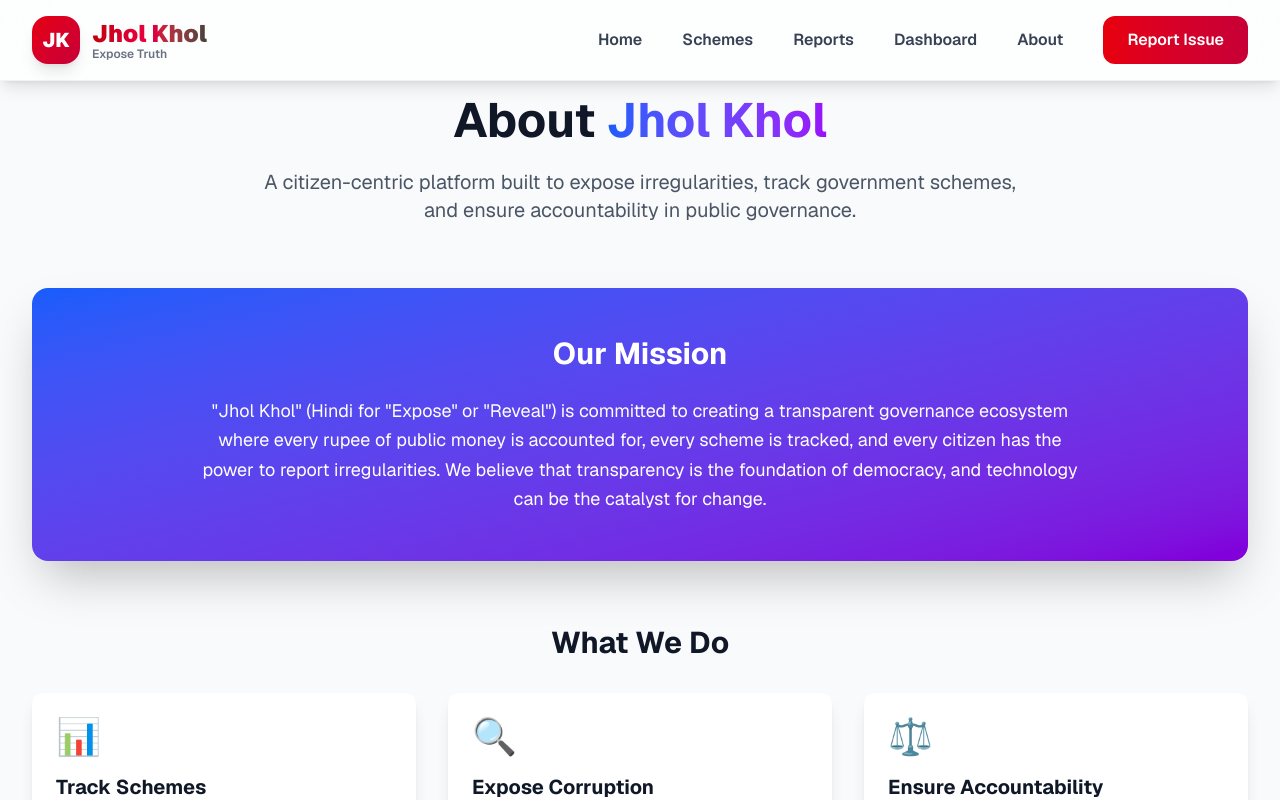
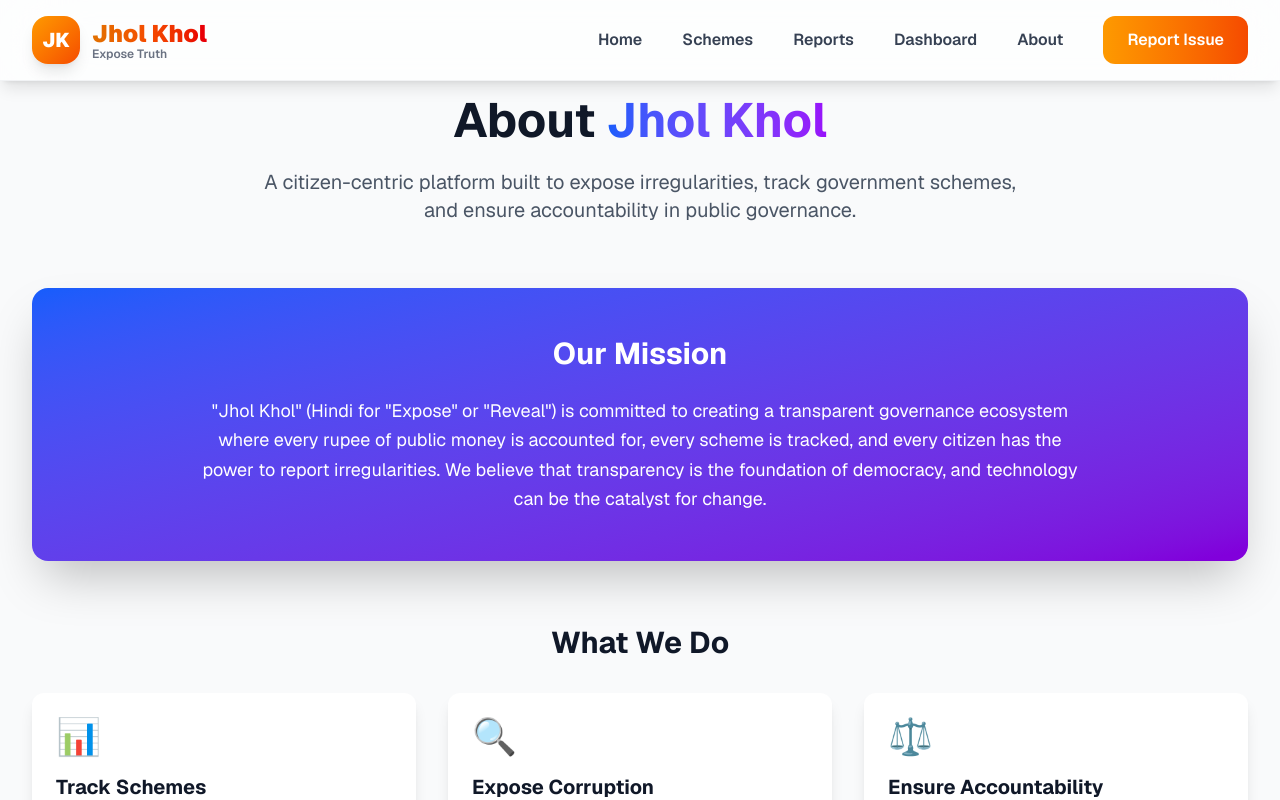
Before and after one commit to flexykrn/COHERENCE-26_NPXCREATE, a Next.js app in the folder jhol-khol/: page /about in a window 1280 px wide. Shown: the top 800 px of the page. Built offline with nearby package versions, Linux system fonts and the light colour scheme.

Commit message:
refactor: update navbar color theme to amber/orange palette

```diff
--- a/jhol-khol/src/components/Navbar.tsx
+++ b/jhol-khol/src/components/Navbar.tsx
@@ -19,14 +19,14 @@ export default function Navbar() {
     <nav className="fixed w-full bg-white/70 dark:bg-gray-900/70 backdrop-blur-2xl shadow-lg border-b border-gray-200/50 dark:border-gray-800/50 z-50">
       <div className="max-w-7xl mx-auto px-4 sm:px-6 lg:px-8">
         <div className="flex justify-between items-center h-20">
-          {/* Logo with Modern Design - Parliament Theme */}
+          {/* Logo with Modern Design */}
           <Link href="/" className="flex items-center space-x-3 group">
-            <div className="relative w-12 h-12 bg-gradient-to-br from-red-600 to-rose-700 rounded-2xl flex items-center justify-center shadow-lg group-hover:shadow-xl group-hover:scale-110 transition-all duration-300">
+            <div className="relative w-12 h-12 bg-gradient-to-br from-amber-500 to-orange-600 rounded-2xl flex items-center justify-center shadow-lg group-hover:shadow-xl group-hover:scale-110 transition-all duration-300">
               <span className="text-white font-black text-xl">JK</span>
-              <div className="absolute inset-0 bg-gradient-to-br from-red-500 to-rose-600 rounded-2xl opacity-0 group-hover:opacity-100 transition-opacity blur-lg"></div>
+              <div className="absolute inset-0 bg-gradient-to-br from-amber-400 to-orange-500 rounded-2xl opacity-0 group-hover:opacity-100 transition-opacity blur-lg"></div>
             </div>
             <div>
-              <span className="text-2xl font-black bg-gradient-to-r from-red-700 via-rose-600 to-stone-700 bg-clip-text text-transparent">
+              <span className="text-2xl font-black bg-gradient-to-r from-amber-600 via-orange-600 to-red-600 bg-clip-text text-transparent">
                 Jhol Khol
               </span>
               <div className="text-xs text-gray-500 dark:text-gray-400 font-semibold -mt-1">
@@ -41,13 +41,13 @@ export default function Navbar() {
               <Link
                 key={item.name}
                 href={item.href}
-                className="relative px-4 py-2 text-gray-700 dark:text-gray-300 hover:text-red-600 dark:hover:text-red-400 transition-colors font-semibold group"
+                className="relative px-4 py-2 text-gray-700 dark:text-gray-300 hover:text-amber-600 dark:hover:text-amber-400 transition-colors font-semibold group"
               >
                 {item.name}
-                <span className="absolute bottom-0 left-0 w-full h-0.5 bg-gradient-to-r from-red-600 to-rose-700 scale-x-0 group-hover:scale-x-100 transition-transform origin-left"></span>
+                <span className="absolute bottom-0 left-0 w-full h-0.5 bg-gradient-to-r from-amber-500 to-orange-500 scale-x-0 group-hover:scale-x-100 transition-transform origin-left"></span>
               </Link>
             ))}
-            <button className="ml-4 px-6 py-3 bg-gradient-to-r from-red-600 to-rose-700 text-white rounded-xl hover:shadow-lg hover:shadow-red-600/50 transition-all duration-300 font-semibold hover:scale-105">
+            <button className="ml-4 px-6 py-3 bg-gradient-to-r from-amber-500 to-orange-600 text-white rounded-xl hover:shadow-lg hover:shadow-amber-500/50 transition-all duration-300 font-semibold hover:scale-105">
               Report Issue
             </button>
           </div>
@@ -74,13 +74,13 @@ export default function Navbar() {
               <Link
                 key={item.name}
                 href={item.href}
-                className="block px-5 py-3 rounded-xl text-gray-700 dark:text-gray-300 hover:bg-gradient-to-r hover:from-red-600/10 hover:to-rose-700/10 hover:text-red-600 dark:hover:text-red-400 font-semibold transition-all"
+                className="block px-5 py-3 rounded-xl text-gray-700 dark:text-gray-300 hover:bg-gradient-to-r hover:from-amber-500/10 hover:to-orange-500/10 hover:text-amber-600 dark:hover:text-amber-400 font-semibold transition-all"
                 onClick={() => setMobileMenuOpen(false)}
               >
                 {item.name}
               </Link>
             ))}
-            <button className="w-full mt-4 px-6 py-3 bg-gradient-to-r from-red-600 to-rose-700 text-white rounded-xl font-semibold shadow-lg">
+            <button className="w-full mt-4 px-6 py-3 bg-gradient-to-r from-amber-500 to-orange-600 text-white rounded-xl font-semibold shadow-lg">
               Report Issue
             </button>
           </div>
```
